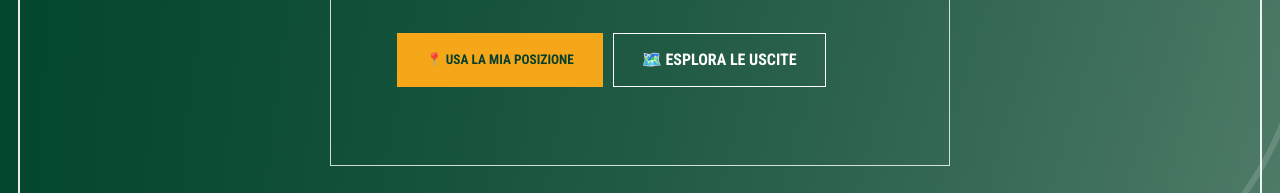
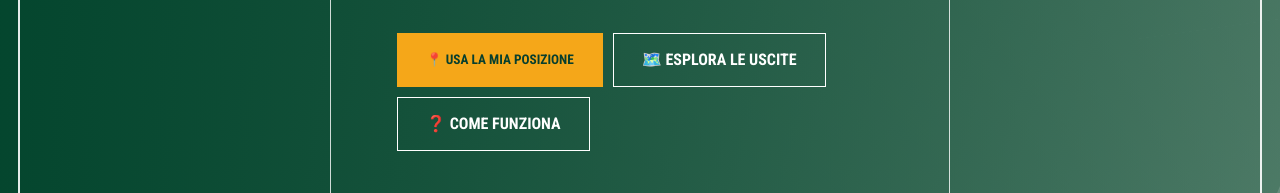
Before and after one commit to lucacarlini1991-beep/1km-e-si-mangia, a website built with Vite: page index.html in a window 1280 px wide. Shown: the part 607-800 px from the top of the page. Built offline with nearby package versions, Linux system fonts and the light colour scheme.

Commit message:
commit changes inde.html

```diff
--- a/index.html
+++ b/index.html
@@ -104,6 +104,7 @@
       <div class="hero-buttons">
         <button type="button" id="homeLocationButton" class="primary">📍 USA LA MIA POSIZIONE</button>
         <a class="secondary" href="uscite.html">🗺️ ESPLORA LE USCITE</a>
+        <a class="secondary" href="come-funziona.html">❓ COME FUNZIONA</a>
       </div>
     </div>
   </section>
```
